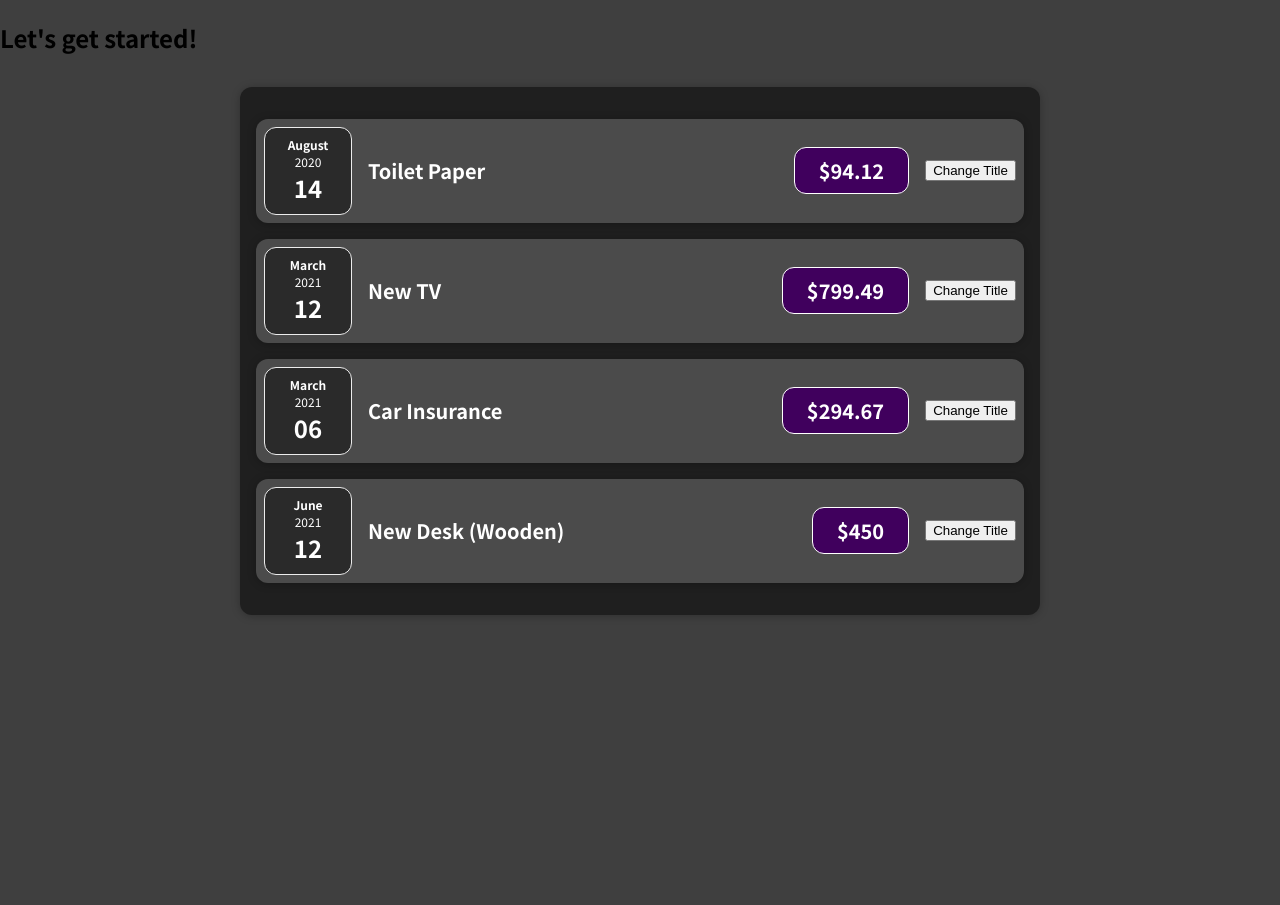
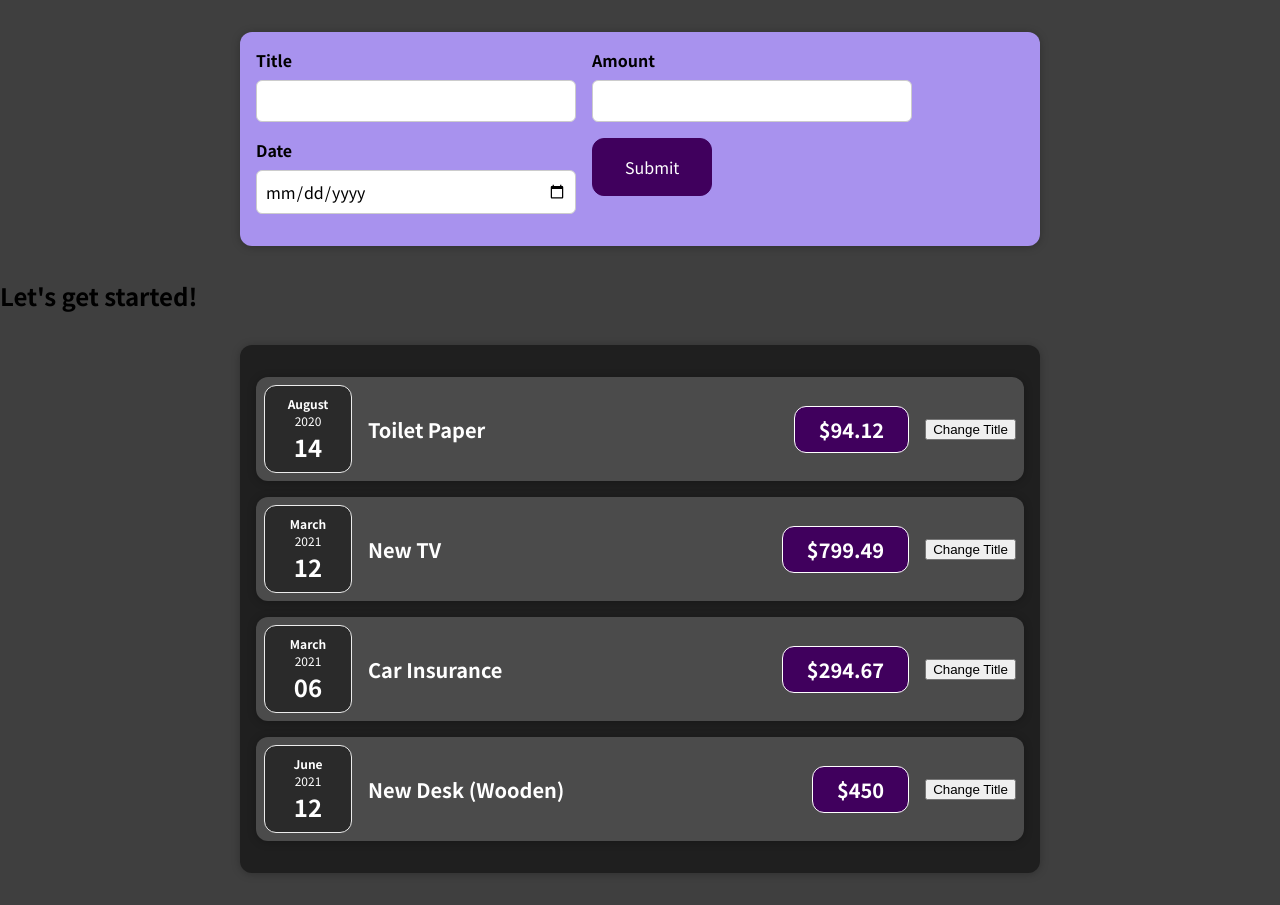
Before and after one commit to wdwiii/react-expense-tracker, a React (Create React App) app: page / in a window 1280 px wide. Before the commit the page ends 800 px from the top, so only its background shows below. Built offline with nearby package versions, Linux system fonts and the light colour scheme.

Commit message:
Create component for new expense form
- Import css for components
- Import NewExpense into App.js

```diff
--- a/src/App.js
+++ b/src/App.js
@@ -1,5 +1,6 @@
 import React from 'react';
 import { Expenses } from './components/Expenses/Expenses';
+import { NewExpense } from './components/NewExpense/NewExpense';
 
 const expenses = [
   {
@@ -26,6 +27,7 @@
 function App() {
   return (
     <div>
+      <NewExpense />
       <h2>Let's get started!</h2>
       <Expenses item={expenses} />
     </div>
--- /dev/null
+++ b/src/components/NewExpense/ExpenseForm.css
@@ -0,0 +1,26 @@
+.new-expense__controls {
+  display: flex;
+  flex-wrap: wrap;
+  gap: 1rem;
+  margin-bottom: 1rem;
+  text-align: left;
+}
+
+.new-expense__control label {
+  font-weight: bold;
+  margin-bottom: 0.5rem;
+  display: block;
+}
+
+.new-expense__control input {
+  font: inherit;
+  padding: 0.5rem;
+  border-radius: 6px;
+  border: 1px solid #ccc;
+  width: 20rem;
+  max-width: 100%;
+}
+
+.new-expense__actions {
+  text-align: right;
+}
--- /dev/null
+++ b/src/components/NewExpense/ExpenseForm.js
@@ -0,0 +1,26 @@
+import './ExpenseForm.css';
+
+//Form component that holds input for Name, Amount, and Date
+export const ExpenseForm = () => {
+  return (
+    <form>
+      <div className="new-expense__controls">
+        <div className="new-expense__control">
+          <label>Title</label>
+          <input type="text" />
+        </div>
+        <div className="new-expense__control">
+          <label>Amount</label>
+          <input type="number" min="0.01" step="0.01" />
+        </div>
+        <div className="new-expense__control">
+          <label>Date</label>
+          <input type="date" min="2019-01-01" max="2022-13-31" />
+        </div>
+        <div className="new-expense__actions">
+          <button type="submit">Submit</button>
+        </div>
+      </div>
+    </form>
+  );
+};
--- /dev/null
+++ b/src/components/NewExpense/NewExpense.css
@@ -0,0 +1,38 @@
+.new-expense {
+  background-color: #a892ee;
+  padding: 1rem;
+  margin: 2rem auto;
+  width: 50rem;
+  max-width: 95%;
+  border-radius: 12px;
+  text-align: center;
+  box-shadow: 0 1px 8px rgba(0, 0, 0, 0.25);
+}
+
+.new-expense button {
+  font: inherit;
+  cursor: pointer;
+  padding: 1rem 2rem;
+  border: 1px solid #40005d;
+  background-color: #40005d;
+  color: white;
+  border-radius: 12px;
+  margin-right: 1rem;
+}
+
+.new-expense button:hover,
+.new-expense button:active {
+  background-color: #510674;
+  border-color: #510674;
+}
+
+.new-expense button.alternative {
+  color: #220131;
+  border-color: transparent;
+  background-color: transparent;
+}
+
+.new-expense button.alternative:hover,
+.new-expense button.alternative:active {
+  background-color: #ddb3f8;
+}
--- /dev/null
+++ b/src/components/NewExpense/NewExpense.js
@@ -0,0 +1,13 @@
+import React from 'react';
+
+import './NewExpense.css';
+import { ExpenseForm } from './ExpenseForm';
+
+//Wrapper div that surrounds the form
+export const NewExpense = () => {
+  return (
+    <div className="new-expense">
+      <ExpenseForm />
+    </div>
+  );
+};
```
